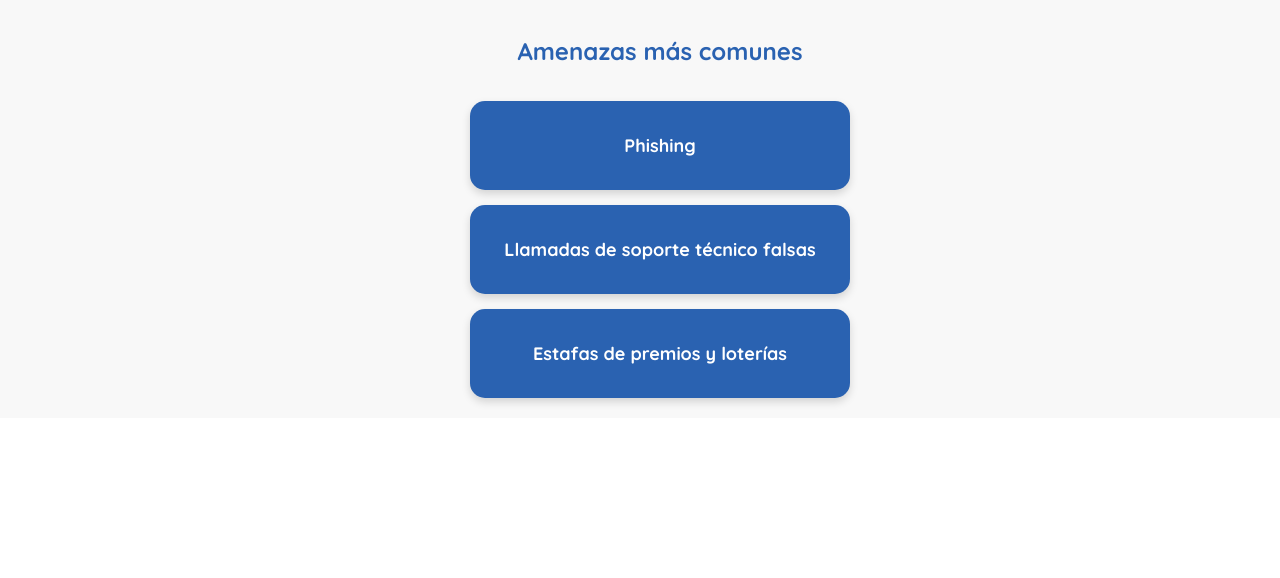
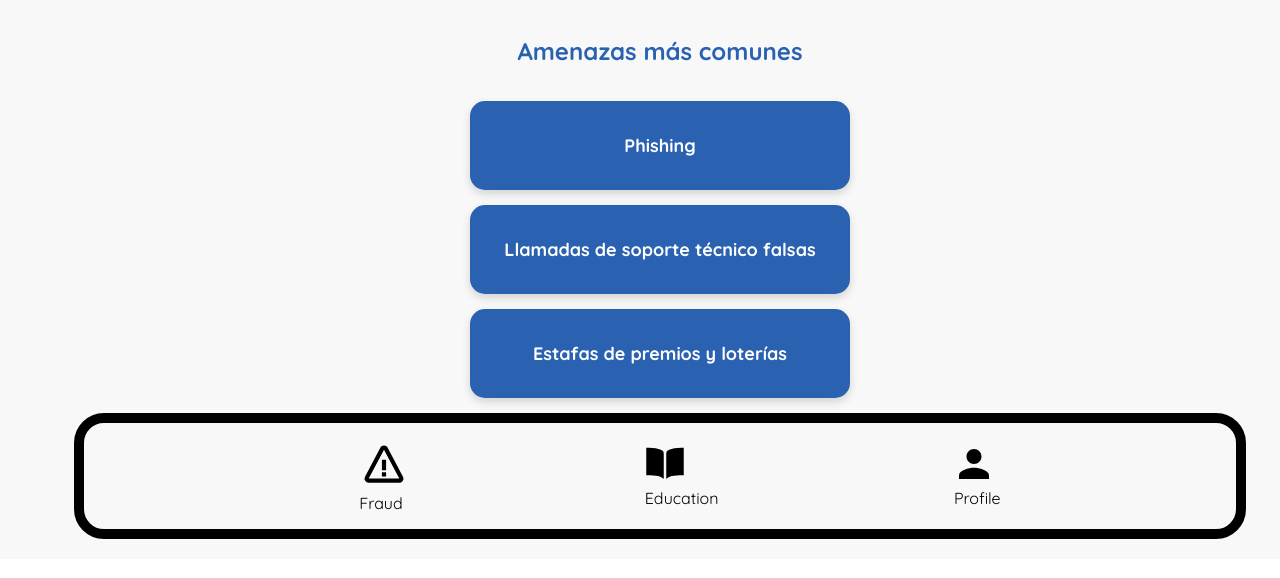
Before and after one commit to Scamonitor/front, a React (Create React App) app in the folder scam-monitor-front/: page /education in a window 1280 px wide. Shown: the top 578 px of the page. Built offline with nearby package versions, Linux system fonts and the light colour scheme.

Commit message:
added navbar

```diff
--- a/scam-monitor-front/package.json
+++ b/scam-monitor-front/package.json
@@ -11,6 +11,7 @@
     "@testing-library/user-event": "^13.5.0",
     "react": "^18.3.1",
     "react-dom": "^18.3.1",
+    "react-icons": "^5.3.0",
     "react-mic": "^12.4.6",
     "react-router-dom": "^6.27.0",
     "react-scripts": "5.0.1",
--- a/scam-monitor-front/src/App.jsx
+++ b/scam-monitor-front/src/App.jsx
@@ -13,7 +13,7 @@ function App() {
       <div className="App">
         <div className="App-content">
           <Routes>
-            <Route path="/" element={<LoginPage />} />
+            <Route path="/login" element={<LoginPage />} />
             <Route path="/fraud" element={<Fraud />} />
             <Route path="/fraud/image" element={<Image />} />
             <Route path="/fraud/audio" element={<Audio />} />
--- a/scam-monitor-front/src/components/Navbar.jsx
+++ b/scam-monitor-front/src/components/Navbar.jsx
@@ -0,0 +1,43 @@
+import { Link } from "react-router-dom";
+import { BiError } from "react-icons/bi";
+import { IoMdPerson } from "react-icons/io";
+import { IoBookSharp } from "react-icons/io5";
+import { IconContext } from "react-icons";
+import "../styles/navbar.css"
+
+const NavBar = () => {
+
+  const style = { display: "block", textDecoration: "none", color: "black" };
+
+  return(
+    <nav className="navbar-wrapper">
+      <IconContext.Provider value={{color: "black"}}>
+      <ul
+        className="links"
+        style={{display: "flex", flexFlow: "row, nowrap"}}
+      >
+        <li key="1" style={{display: "block"}}>
+          <Link to="/fraud" style={style}>
+            <BiError size={50} />
+          </Link>
+          Fraud
+        </li>
+        <li key="2" style={{display: "block"}} >
+          <Link to="/education" style={style}>
+            <IoBookSharp size={40} />
+          </Link>
+          Education
+        </li>
+        <li key="2" style={{display: "block"}}>
+          <Link style={style} to="/Profile">
+            <IoMdPerson size={40} />
+          </Link>
+          Profile
+        </li>
+      </ul>
+      </IconContext.Provider>
+    </nav>
+  );
+}
+
+export default NavBar;
--- a/scam-monitor-front/src/routes/Education.jsx
+++ b/scam-monitor-front/src/routes/Education.jsx
@@ -1,5 +1,6 @@
 import '../styles/education.css';
 import { useNavigate } from 'react-router-dom';
+import NavBar from "../components/Navbar";
 
 function Education() {
   const navigate = useNavigate();
@@ -29,6 +30,7 @@ function Education() {
       >
         <p className="education-title">Estafas de premios y loterías</p>
       </div>
+      <NavBar />
     </div>
   );
 }
--- a/scam-monitor-front/src/routes/Fraud.jsx
+++ b/scam-monitor-front/src/routes/Fraud.jsx
@@ -4,6 +4,7 @@ import call from "../images/call.png";
 import message from "../images/message.png";
 import React, { useState } from 'react';
 import { useNavigate } from 'react-router-dom';
+import NavBar from "../components/Navbar";
 
 function Fraud() {
   const navigate = useNavigate();
@@ -30,6 +31,7 @@ function Fraud() {
         <p className="title-card">Analyze text</p>
         <img className="icon-image" src={message} alt="Message icon" />
       </div>
+      <NavBar />
     </div>
   );
 }
--- a/scam-monitor-front/src/routes/Profile.jsx
+++ b/scam-monitor-front/src/routes/Profile.jsx
@@ -1,6 +1,7 @@
 import React from 'react';
 import '../styles/profile.css';
 import profileImage from '../images/profile.png';
+import NavBar from "../components/Navbar";
 
 function Profile() {
   return (
@@ -21,6 +22,7 @@ function Profile() {
 
         <button type="submit" className="save-button">Save changes</button>
       </form>
+      <NavBar />
     </div>
   );
 }
--- a/scam-monitor-front/src/styles/fraud.css
+++ b/scam-monitor-front/src/styles/fraud.css
@@ -7,7 +7,6 @@
   background-color: #EFEFEF;
   width: 100%;
   justify-content: center;
-
 }
 @keyframes strongPulse {
   0% {
--- /dev/null
+++ b/scam-monitor-front/src/styles/navbar.css
@@ -0,0 +1,13 @@
+.navbar-wrapper {
+    border: 10px solid black;
+    width: 90%;
+    border-radius: 30px;
+}
+
+.links {
+    height: 100%;
+    display: flex ;
+    flex-flow: row nowrap;
+    justify-content: space-evenly;
+    align-items: center;
+}
```
Also changed, not shown: 1 other file (tests, documents, lock files or other folders). Lines whose indentation alone changed are shown as unchanged.
